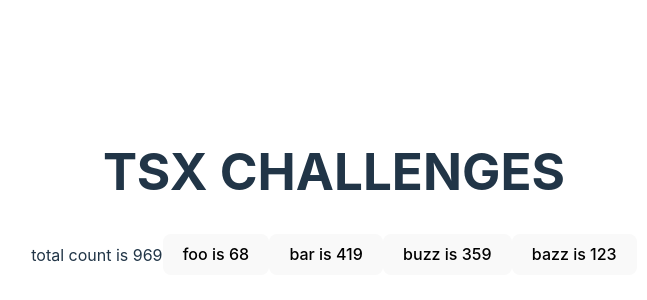
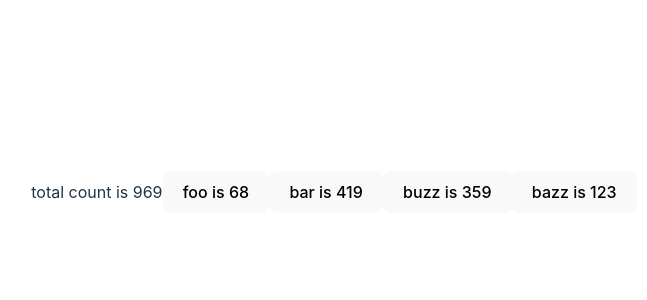
Before and after one commit to bduckdev/tsx-challenges, a React (Vite) app: page / in a window 1280 px wide. Shown: the part 208-508 px from the top of the page, without its empty margins (306-953 px from the left). Built offline with nearby package versions, Linux system fonts and the light colour scheme.

Commit message:
removed spice

```diff
--- a/src/App.tsx
+++ b/src/App.tsx
@@ -48,7 +48,6 @@ function App() {
   }
   return (
     <>
-            <h1>TSX CHALLENGES</h1>
       <div>
         <span>total count is {calcTotal()}</span>
         {counters.map((item, i: keyof Count[]) => {
```
Lines whose indentation alone changed are shown as unchanged.
